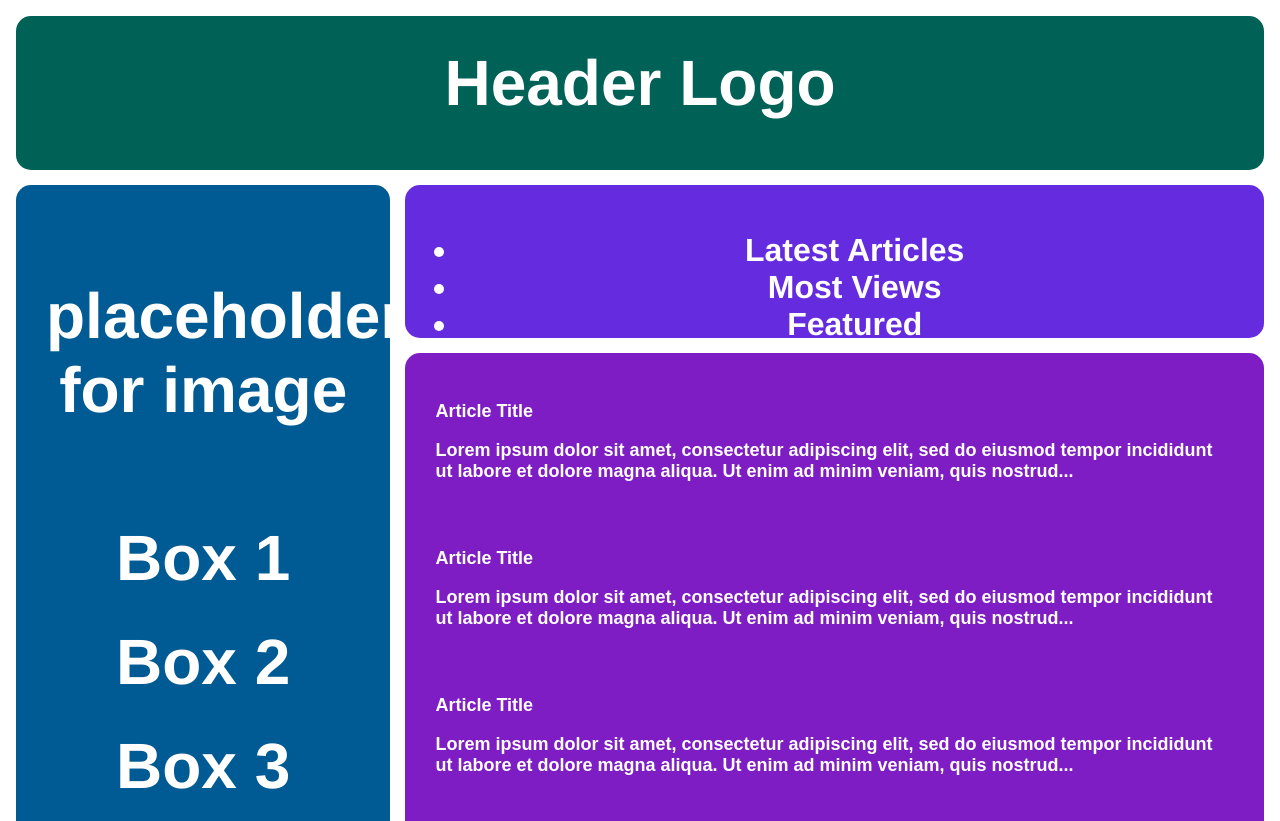
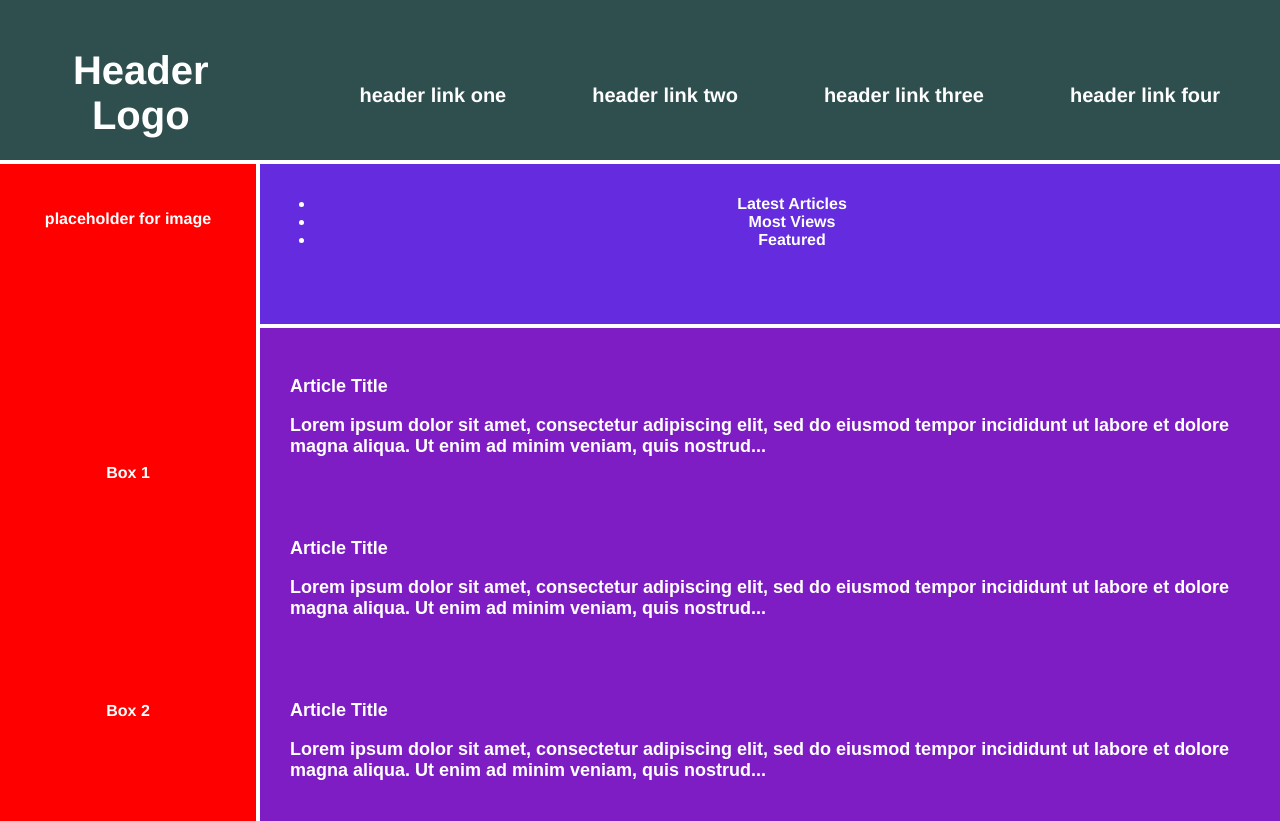
Before and after one commit to SidneyBoni/git_test, a plain HTML site: page mockup-test.html in a window 1280 px wide. Shown: the top 821 px of the page. Drawn offline with Linux system fonts and the light colour scheme.

Commit message:
Changed header and related css elements
Changed .header, .header li, and .header .logo selectors in css
to develop html elements closer to the TOP desired outcome display

```diff
--- a/mockup_style.css
+++ b/mockup_style.css
@@ -7,31 +7,49 @@ html {
 .container {
   text-align: center;
   height: 100%;
-  padding: 16px;
   box-sizing: border-box;
   display: grid;
-  grid-template-columns: 30% repeat(1, 1fr);
+  grid-template-columns: 20% 80%;
   grid-template-rows: 20% 20% 100% 20%;
   grid-gap: 15px;
-
+  gap: 4px;
 }
 
 .container div {
   padding: 15px;
-  font-size: 200%;
+  font-size: auto;
   font-family: Helvetica;
   font-weight: bold;
   color: white;
-  border-radius: 15px;
 }
 
 .header {
-  background-color: #006157;
-  grid-column: 1/3;
+  background-color: #2f4f4f;
+  font-size: 40px;
+  display: grid;
+  grid-template-columns: 20% 80%;
+  grid-column: 1/4;
+  justify-items: start;
+  justify-items: stretch;
+  vertical-align: middle;
+  }
+  .header .logo{
+    margin: auto;
+    display: inline-block;
+    vertical-align: middle;
+  }
+.header li{
+    font-size: 20px;
+    margin: auto;
+    display: inline-block;
+    padding-inline: 4%;
+    vertical-align: middle;
 }
 
 .sidebar {
-  background-color: #005B94;
+  background-color: #ff0000;
+  display: grid;
+  gap: 50px;
   grid-row: 2/4;
 }
 
@@ -42,7 +60,14 @@ html {
 
 .article {
   background-color: #7E1DC3;
+  display: grid;
+  grid-template-columns: repeat(20% 1fr);
   grid-column: 2;
+  gap: 15px;
+}
+.article .ul{
+    display: grid;
+    display: inline-block;
 }
 
 .footer {
```
